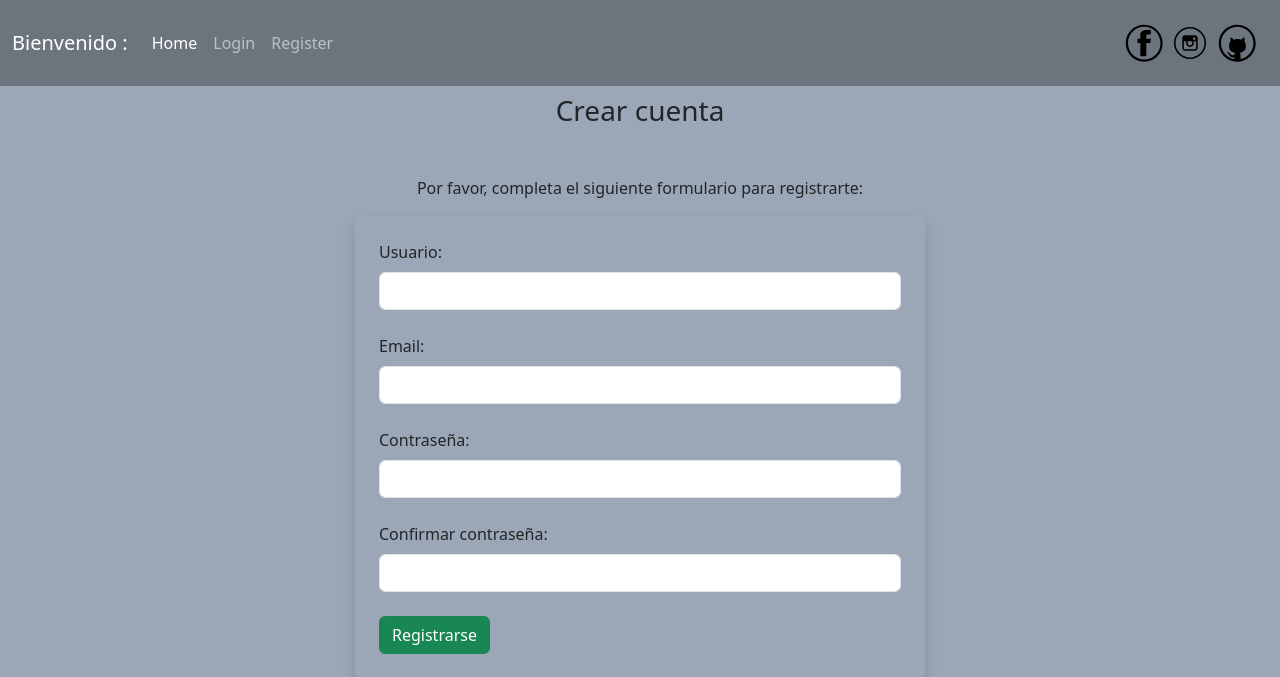
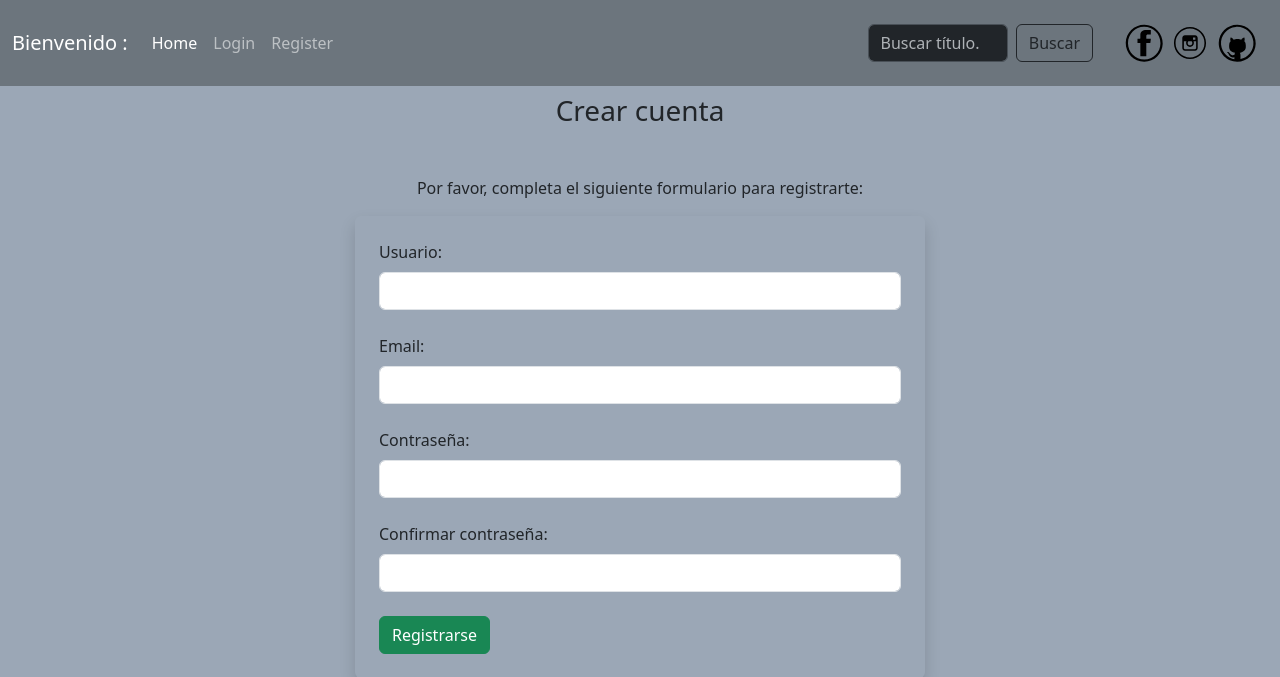
Before and after one commit to alejanosorio/blogs-django, a Django app: page /register/ in a window 1280 px wide. Shown: the top 677 px of the page. Run offline with Django 5.2, Linux system fonts and the light colour scheme; parts of the project's set-up code (start-up, migrations or seed data) failed here and were passed over.

Commit message:
Update base.html

```diff
--- a/templates/base.html
+++ b/templates/base.html
@@ -33,6 +33,11 @@
       </div>
     </div>
   </div>
+     <form class="d-flex p-3" method="GET" action="{% url 'home' %}">
+        <input class="form-control me-2" type="search" name="q" placeholder="Buscar título..." value="{{ request.GET.q }}">
+
+        <button class="btn btn-outline-dark" type="submit">Buscar</button>
+      </form>
      <div  class="d-flex m-2 p-2" >
 
     <a class="nav-link" href="https://facebook.com" target="_blank"><img src="{% static 'images/fb_claro.svg' %}" alt="Logo" width="38px"></a>&nbsp;&nbsp;
```
